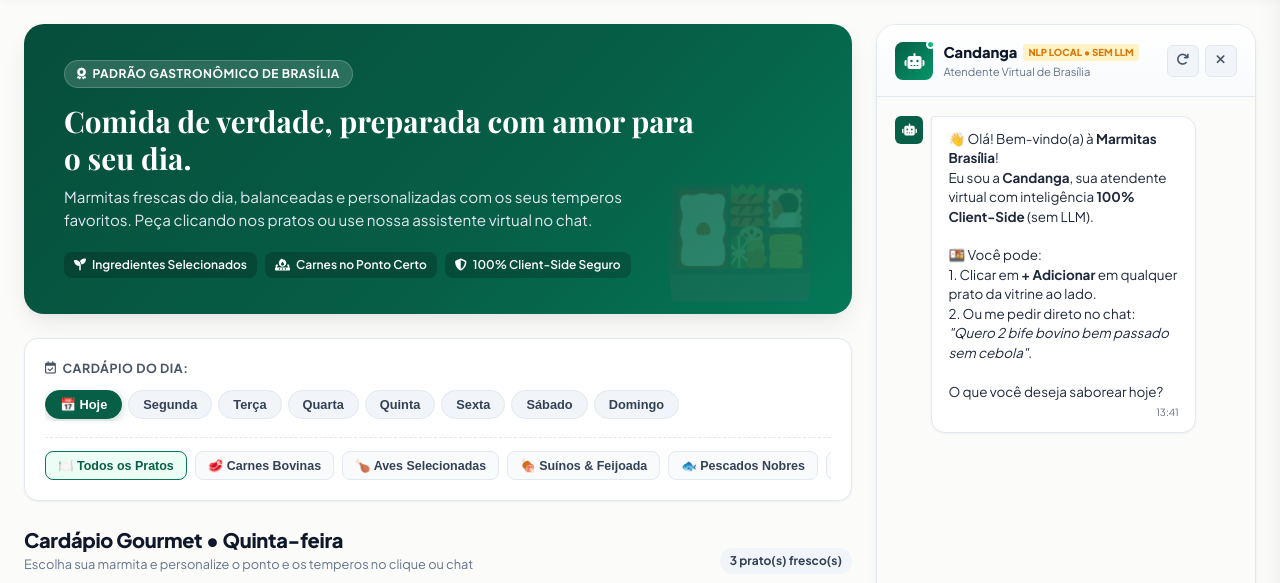
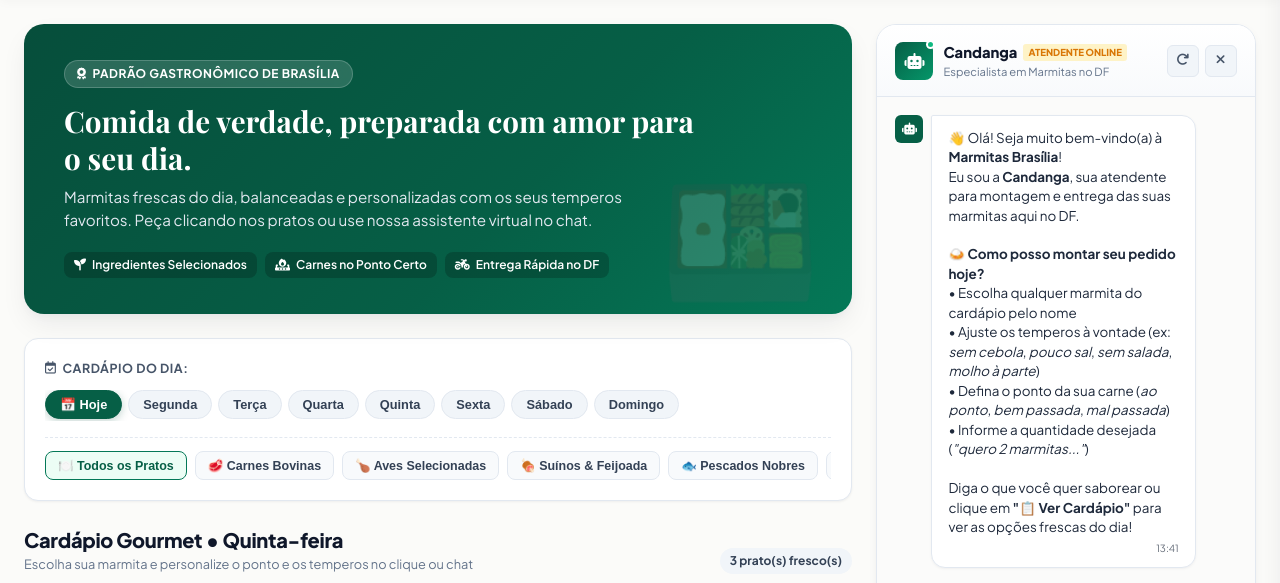
Before and after one commit to joaoeduardopinho/VENDA_DE_MARMITAS, a plain HTML site: page index.html in a window 1280 px wide. Shown: the part 77-660 px from the top of the page. Drawn offline with nearby package versions, Linux system fonts and the light colour scheme; a web font is replaced by a local one.

Commit message:
refactor: Remove termos tecnicos de LLM e foca a mensagem exclusivamente na experiencia das marmitas

```diff
--- a/app.js
+++ b/app.js
@@ -973,14 +973,16 @@ document.addEventListener('DOMContentLoaded', () => {
 
   // Boas-vindas inicial no Chat
   function initGreeting() {
-    const greeting = `👋 Olá! Bem-vindo(a) à **Marmitas Brasília**!
-Eu sou a **Candanga**, sua atendente virtual com inteligência **100% Client-Side** (sem LLM).
+    const greeting = `👋 Olá! Seja muito bem-vindo(a) à **Marmitas Brasília**!
+Eu sou a **Candanga**, sua atendente para montagem e entrega das suas marmitas aqui no DF.
 
-🍱 Você pode:
-1. Clicar em **+ Adicionar** em qualquer prato da vitrine ao lado.
-2. Ou me pedir direto no chat: *"Quero 2 bife bovino bem passado sem cebola"*.
+🍛 **Como posso montar seu pedido hoje?**
+• Escolha qualquer marmita do cardápio pelo nome
+• Ajuste os temperos à vontade (ex: *sem cebola*, *pouco sal*, *sem salada*, *molho à parte*)
+• Defina o ponto da sua carne (*ao ponto*, *bem passada*, *mal passada*)
+• Informe a quantidade desejada (*"quero 2 marmitas..."*)
 
-O que você deseja saborear hoje?`;
+Diga o que você quer saborear ou clique em **"📋 Ver Cardápio"** para ver as opções frescas do dia!`;
 
     appendMessage('bot', greeting);
   }
--- a/index.html
+++ b/index.html
@@ -70,7 +70,7 @@
           <div class="hero-badges">
             <span class="h-badge"><i class="fa-solid fa-seedling"></i> Ingredientes Selecionados</span>
             <span class="h-badge"><i class="fa-solid fa-fire-burner"></i> Carnes no Ponto Certo</span>
-            <span class="h-badge"><i class="fa-solid fa-shield-halved"></i> 100% Client-Side Seguro</span>
+            <span class="h-badge"><i class="fa-solid fa-motorcycle"></i> Entrega Rápida no DF</span>
           </div>
         </div>
       </section>
@@ -128,9 +128,9 @@
           <div>
             <div class="bot-name-row">
               <h4>Candanga</h4>
-              <span class="tag-ai-free">NLP Local • Sem LLM</span>
+              <span class="tag-ai-free">Atendente Online</span>
             </div>
-            <p class="bot-subtitle">Atendente Virtual de Brasília</p>
+            <p class="bot-subtitle">Especialista em Marmitas no DF</p>
           </div>
         </div>
         <div class="chat-header-actions">
@@ -175,7 +175,7 @@
         </form>
         <div class="security-footer-note">
           <i class="fa-solid fa-shield-halved"></i>
-          <span>100% Client-Side • Sem LLM • Max 300 caracteres</span>
+          <span>Ambiente seguro • Marmitas frescas preparadas no dia</span>
         </div>
       </footer>
     </aside>
```
